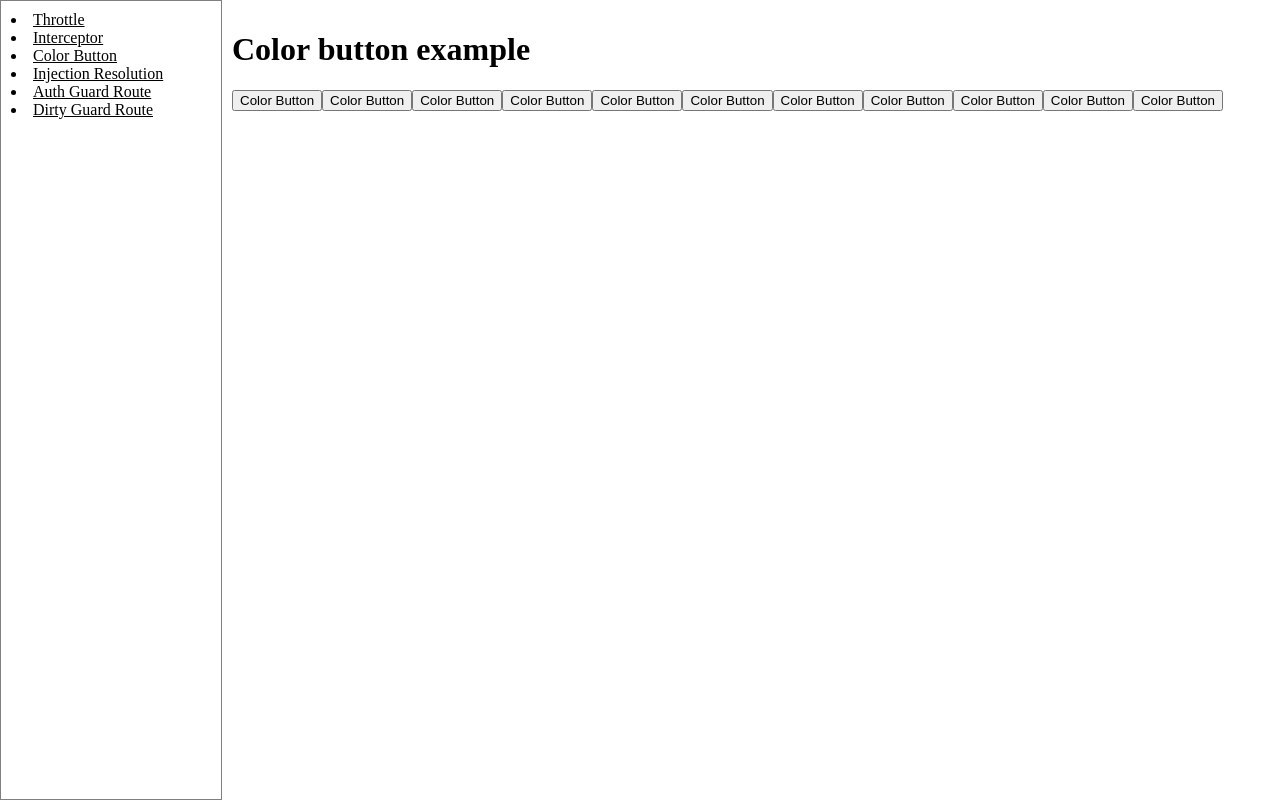
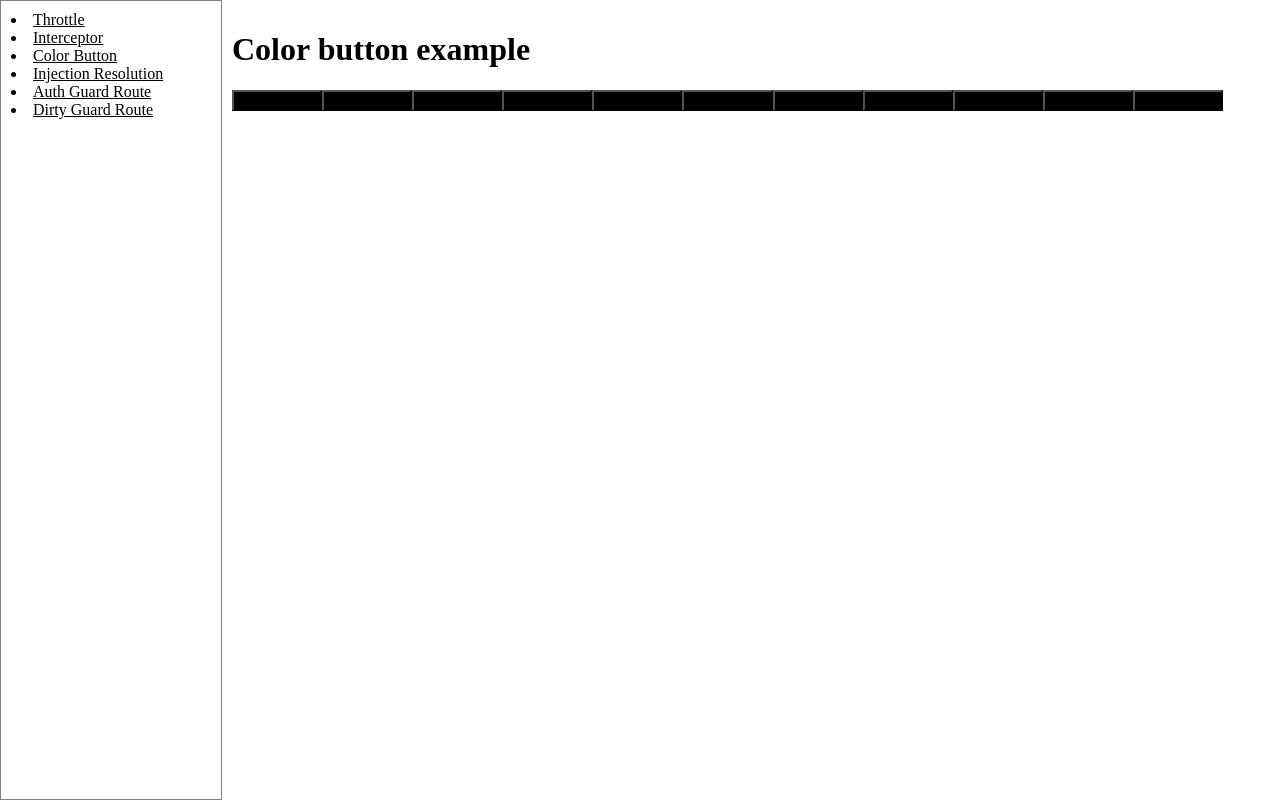
Before and after one commit to zhonglin94/slb.angular.tutorial, an Angular app: page /color-button-example in a window 1280 px wide. Built offline with nearby package versions, Linux system fonts and the light colour scheme.

Commit message:
add theme service

```diff
--- a/src/app/app.component.ts
+++ b/src/app/app.component.ts
@@ -1,5 +1,6 @@
-import { Component, OnDestroy, OnInit } from '@angular/core';
-import { Subscription } from 'rxjs';
+import {Component, OnDestroy, OnInit} from '@angular/core';
+import {Subscription} from 'rxjs';
+import {ThemeService} from "./theme.service";
 
 interface MenuItem {
   name: string;
@@ -43,11 +44,19 @@ export class AppComponent implements OnInit, OnDestroy {
   menuItems = menuItems;
   private sub: Subscription | undefined;
 
-  constructor() {
+  constructor(private themeService: ThemeService) {
   }
 
   ngOnInit(): void {
     // TODO use the actual toast service to show the toast
+
+    setInterval(() => {
+      if (this.themeService.theme === 'light') {
+        this.themeService.changeTheme('dark')
+      } else {
+        this.themeService.changeTheme('light')
+      }
+    }, 1000)
   }
 
   private autoSelectMenuItems(): void {
--- a/src/app/di/color-button/color-button/color-button.component.ts
+++ b/src/app/di/color-button/color-button/color-button.component.ts
@@ -1,17 +1,27 @@
-import { Component, Input, OnInit } from '@angular/core';
+import {Component, Input, OnDestroy, OnInit} from '@angular/core';
+import {ThemeService} from "../../../theme.service";
+import {Subscription} from "rxjs";
 
 @Component({
   selector: 'app-color-button',
   templateUrl: './color-button.component.html',
   styleUrls: ['./color-button.component.scss']
 })
-export class ColorButtonComponent implements OnInit {
+export class ColorButtonComponent implements OnInit, OnDestroy {
   @Input() color: string | undefined;
+  private sub!: Subscription;
 
-  constructor() {
+  constructor(private themeService: ThemeService) {
     // TODO using DI to add global config to change the color of the color button component.
   }
 
   ngOnInit(): void {
+    this.sub = this.themeService.theme$().subscribe(theme => {
+      this.color = theme === 'light' ? 'white' : 'black';
+    })
+  }
+
+  ngOnDestroy(): void {
+    this.sub.unsubscribe();
   }
 }
--- /dev/null
+++ b/src/app/theme.service.ts
@@ -0,0 +1,26 @@
+import {Injectable} from '@angular/core';
+import {BehaviorSubject, Observable} from "rxjs";
+
+export type Theme = 'light' | 'dark';
+
+@Injectable({
+  providedIn: 'root'
+})
+export class ThemeService {
+  private theme$$ = new BehaviorSubject<Theme>('light');
+
+  constructor() {
+  }
+
+  theme$(): Observable<Theme> {
+    return this.theme$$.asObservable()
+  }
+
+  get theme(): Theme {
+    return this.theme$$.value
+  }
+
+  changeTheme(them: Theme): void {
+    this.theme$$.next(them)
+  }
+}
```
Also changed, not shown: 1 other file (tests, documents, lock files or other folders).
